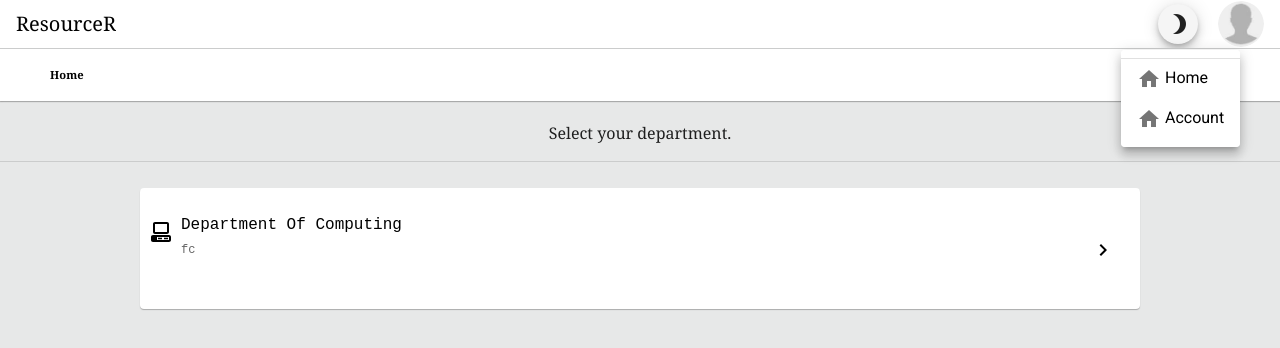
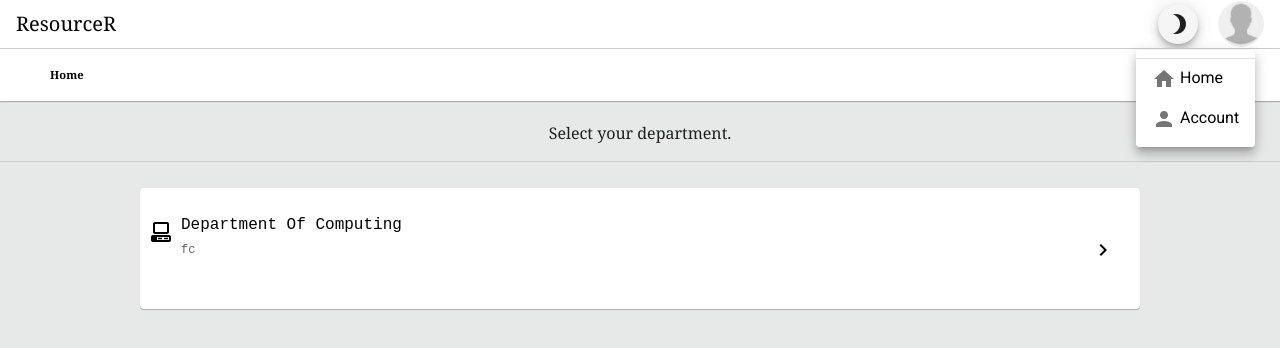
Before and after one commit to resourcesr/web, a Vue app: page / in a window 1280 px wide. Both pictures are taken after a click on the button 1241 px from the left and 24 px from the top of the page. Shown: the top 348 px of the page. Built offline with nearby package versions, Linux system fonts and the light colour scheme; no server answers.

Commit message:
update nav icons

```diff
--- a/src/App.vue
+++ b/src/App.vue
@@ -53,22 +53,22 @@
                             </v-list-item>
                             <v-list-item link v-if="userProfile.role && userProfile.role=='admin'">
                                 <v-list-item-content>
-                                    <router-link :to="{ name: 'admin' }"><v-icon>home</v-icon> Admistrator</router-link>
+                                    <router-link :to="{ name: 'admin' }"><v-icon>mdi-account-plus</v-icon> Admistrator</router-link>
                                 </v-list-item-content>
                             </v-list-item>
                             <v-list-item link v-if="!userProfile.name">
                                 <v-list-item-content>
-                                <router-link :to="{ name: 'account' }"><v-icon>home</v-icon> Account</router-link>
+                                    <router-link :to="{ name: 'account' }"><v-icon>mdi-account</v-icon> Account</router-link>
                                 </v-list-item-content>
                             </v-list-item>
                             <v-list-item link v-if="userProfile.name">
                                 <v-list-item-content>
-                                <router-link :to="{ name: 'forum' }"><v-icon>home</v-icon> Timetale</router-link>
+                                    <router-link :to="{ name: 'profile' }"><v-icon>mdi-account</v-icon> profile</router-link>
                                 </v-list-item-content>
                             </v-list-item>
                             <v-list-item link v-if="userProfile.name">
                                 <v-list-item-content>
-                                <p @click="logout"><v-icon>home</v-icon> Logout</p>
+                                    <p @click="logout"><v-icon>mdi-logout</v-icon> Logout</p>
                                 </v-list-item-content>
                             </v-list-item>
                         </v-list>
--- a/src/components/dHeader.vue
+++ b/src/components/dHeader.vue
@@ -24,22 +24,22 @@
                         </v-list-item>
                         <v-list-item link v-if="userProfile.role && userProfile.role=='admin'">
                             <v-list-item-content>
-                                <router-link :to="{ name: 'admin' }"><v-icon>home</v-icon> Admistrator</router-link>
+                                <router-link :to="{ name: 'admin' }"><v-icon>mdi-account-plus</v-icon> Admistrator</router-link>
                             </v-list-item-content>
                         </v-list-item>
                         <v-list-item link v-if="!userProfile.name">
                             <v-list-item-content>
-                            <router-link :to="{ name: 'account' }"><v-icon>home</v-icon> Account</router-link>
+                                <router-link :to="{ name: 'account' }"><v-icon>mdi-account</v-icon> Account</router-link>
                             </v-list-item-content>
                         </v-list-item>
                         <v-list-item link v-if="userProfile.name">
                             <v-list-item-content>
-                            <router-link :to="{ name: 'forum' }"><v-icon>home</v-icon> Timetale</router-link>
+                                <router-link :to="{ name: 'profile' }"><v-icon>mdi-account</v-icon> profile</router-link>
                             </v-list-item-content>
                         </v-list-item>
                         <v-list-item link v-if="userProfile.name">
                             <v-list-item-content>
-                            <p @click="logout"><v-icon>home</v-icon> Logout</p>
+                                <p @click="logout"><v-icon>mdi-logout</v-icon> Logout</p>
                             </v-list-item-content>
                         </v-list-item>
                     </v-list>
```
Lines whose indentation alone changed are shown as unchanged.
